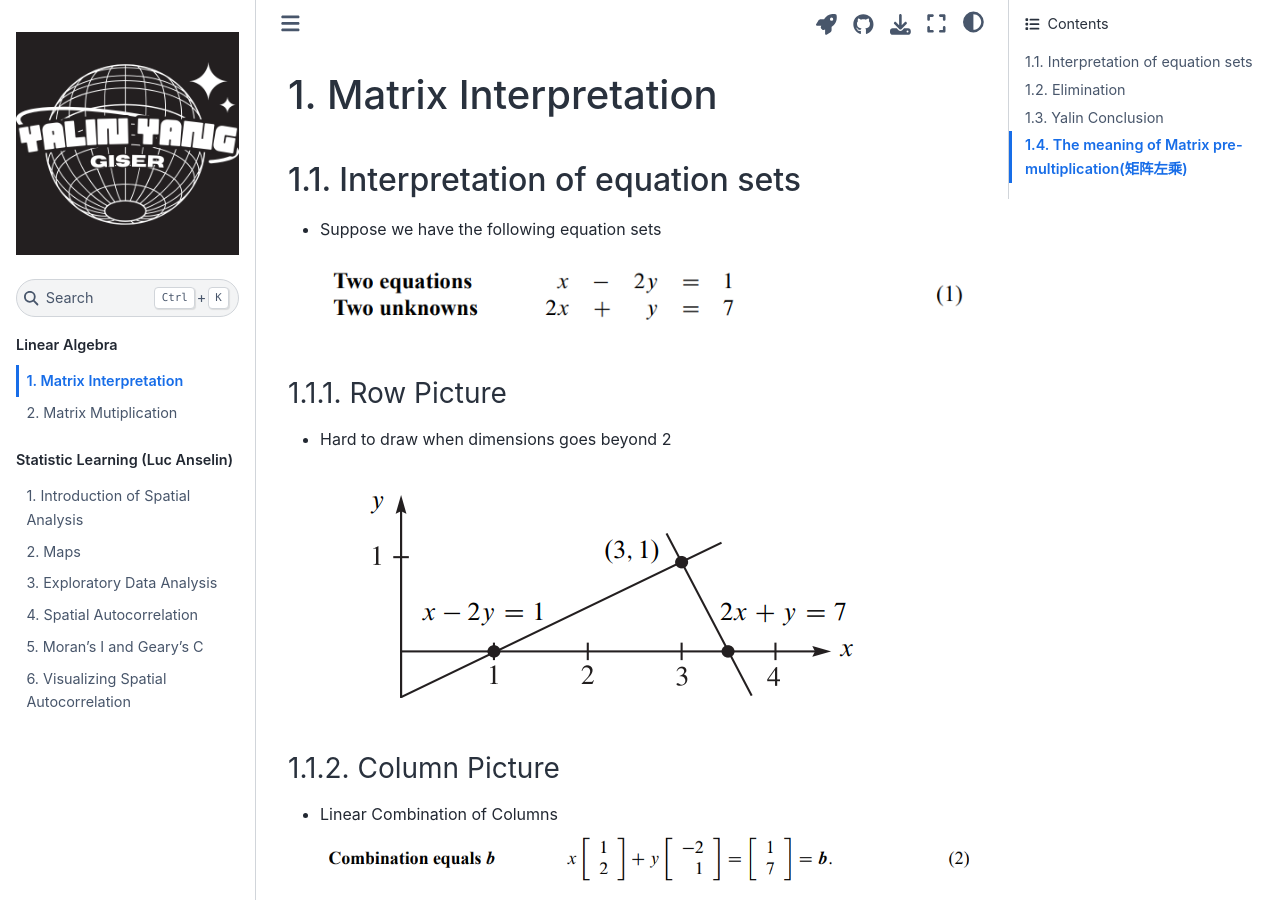
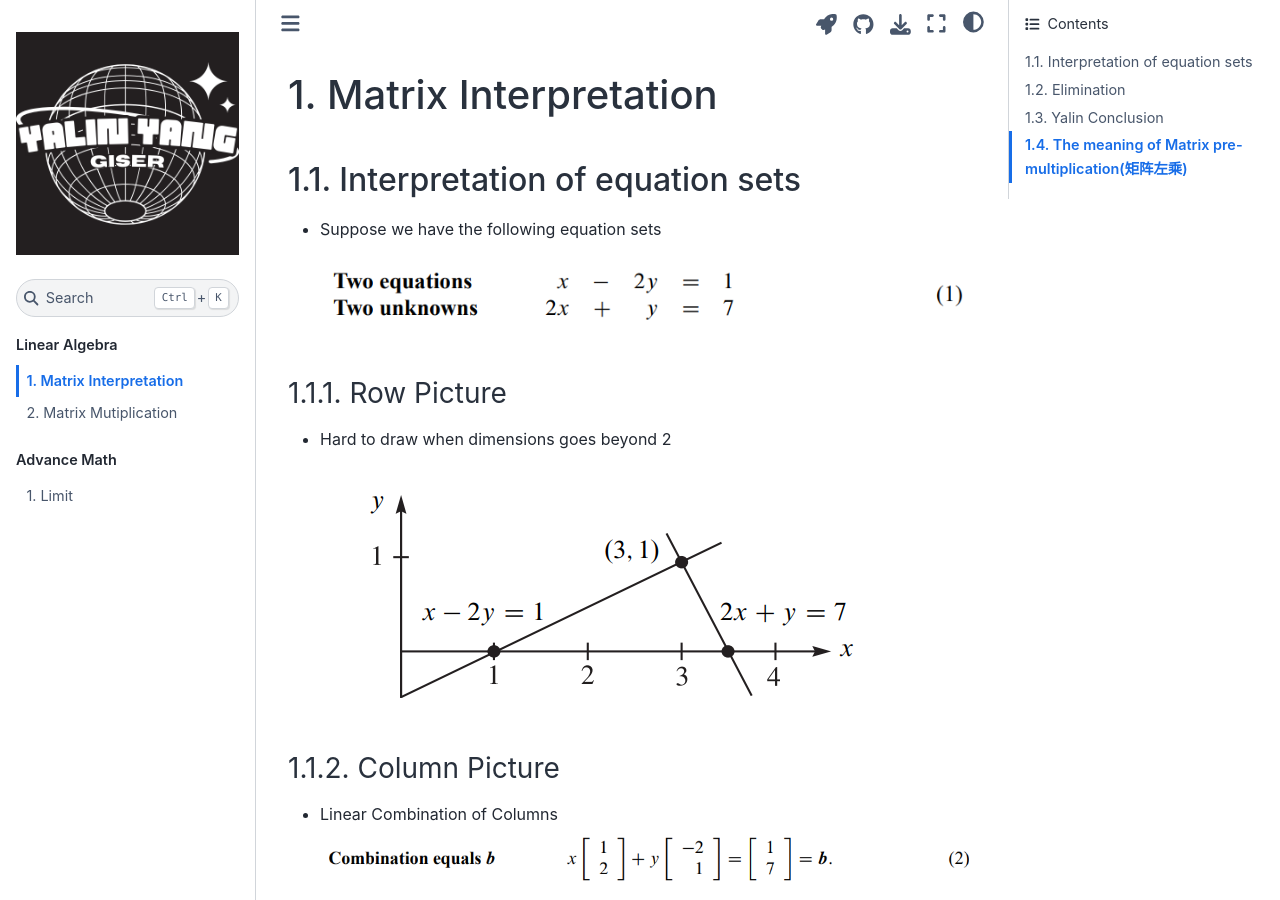
Before and after one commit to gisyaliny/math, a Jupyter Book: the page built from docs/linearAlgebra/Chapter1-Interpretaion.ipynb, in a window 1280 px wide and 900 px high. Built offline with Jupyter Book 1.0.4 settings and Sphinx 7.4.7 and the Sphinx Book theme 1.1.4, drawn with Linux system fonts in a browser that asks for light colours.

Commit message:
update advance math 01

```diff
--- a/_toc.yml
+++ b/_toc.yml
@@ -16,16 +16,11 @@ parts:
     chapters:
       - file: docs/linearAlgebra/Chapter1-Interpretaion
       - file: docs/linearAlgebra/Chapter2-Matrix-Operation
-  - caption: Statistic Learning (Luc Anselin)
+  - caption: Advance Math
     numbered: true
     maxdepth: 2
     chapters:
-      - file: docs/st_learning_anselin/L1-Spatial-Analysis-Intro
-      - file: docs/st_learning_anselin/L2-Maps
-      - file: docs/st_learning_anselin/L3-Exploratory-Data-Analysis
-      - file: docs/st_learning_anselin/L4-Spatial-Autocorrelation
-      - file: docs/st_learning_anselin/L5-Global-Spatial-Autocorrelation
-      - file: docs/st_learning_anselin/L6-Visualizing-Spatial-Autocorrelation
+      - file: docs/AdvanceMath/Chapter1-Limit-Continuous
   # - caption: Appendix
   #   chapters:
   #     - file: book/gee/bibliography
```
Also changed, not shown: docs/AdvanceMath/Chapter1-Limit-Continuous.ipynb (added), docs/AdvanceMath/assets/01.png (added), docs/linearAlgebra/Chapter2-Matrix-Operation.ipynb.
